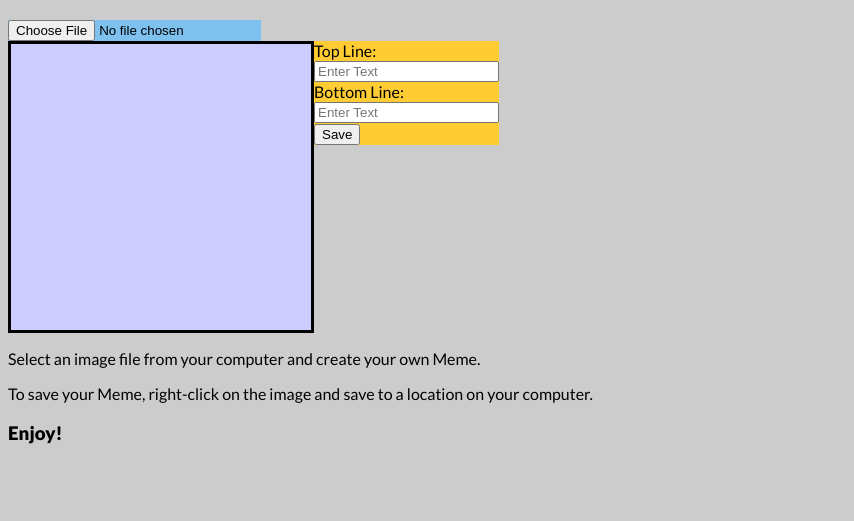
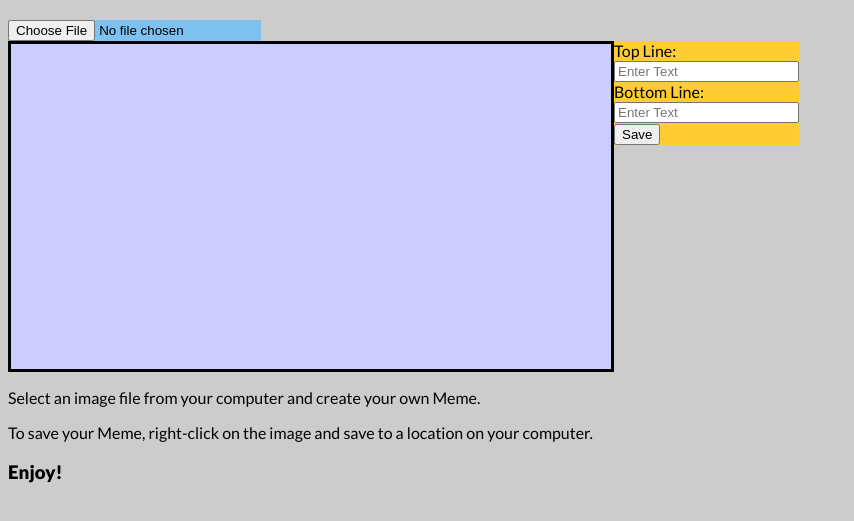
Before and after one commit to droth820/Meme-Generator, a plain HTML site: page index.html in a window 1280 px wide. Shown: the part 63-584 px from the top of the page, without its empty margins (0-854 px from the left). Drawn offline with Linux system fonts and the light colour scheme.

Commit message:
Update index.html

```diff
--- a/index.html
+++ b/index.html
@@ -19,7 +19,7 @@
 			<input type="file" id="file" />
 			</div>
 		<div id="image-container">
-		<canvas id="c" width="300" height="286"></canvas>
+		<canvas id="c" width="600" height="325"></canvas>
 		<div>
 			<form class="forms">
 				<label>Top Line:</label><br/>
```
